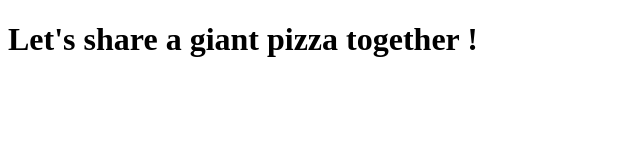
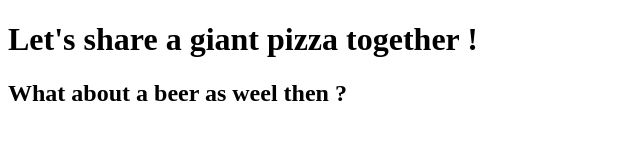
Before and after one commit to Nafaryus/sharezza, a plain HTML site: page index.html in a window 1280 px wide. Shown: the whole page, without its empty margins (0-640 px from the left). Drawn offline with Linux system fonts and the light colour scheme.

Commit message:
adding a h2 header to the page

```diff
--- a/index.html
+++ b/index.html
@@ -6,6 +6,7 @@
   </head>
   <body>
     <h1>Let's share a giant pizza together !</h1>
+    <h2>What about a beer as weel then ?</h2>
 
   </body>
 </html>
```
